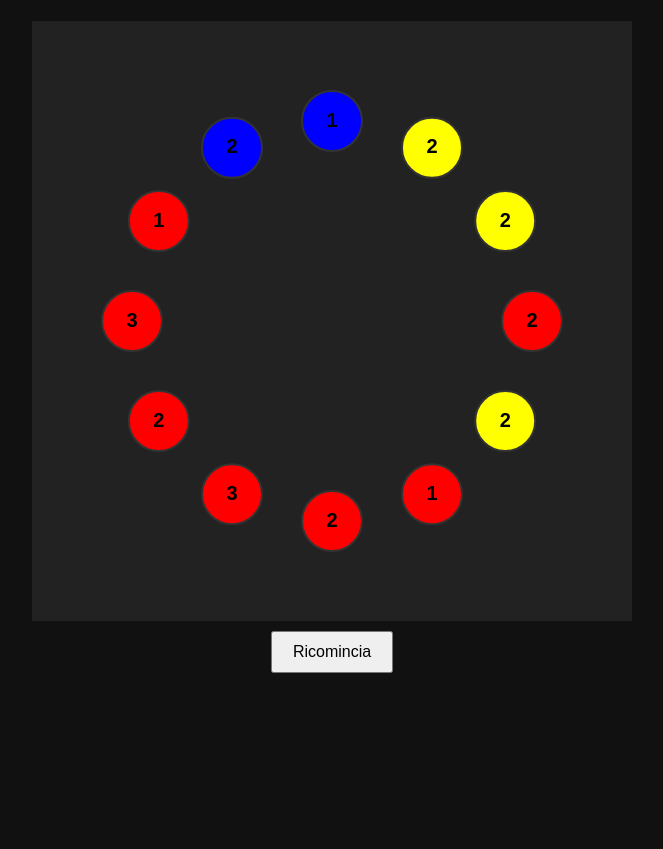
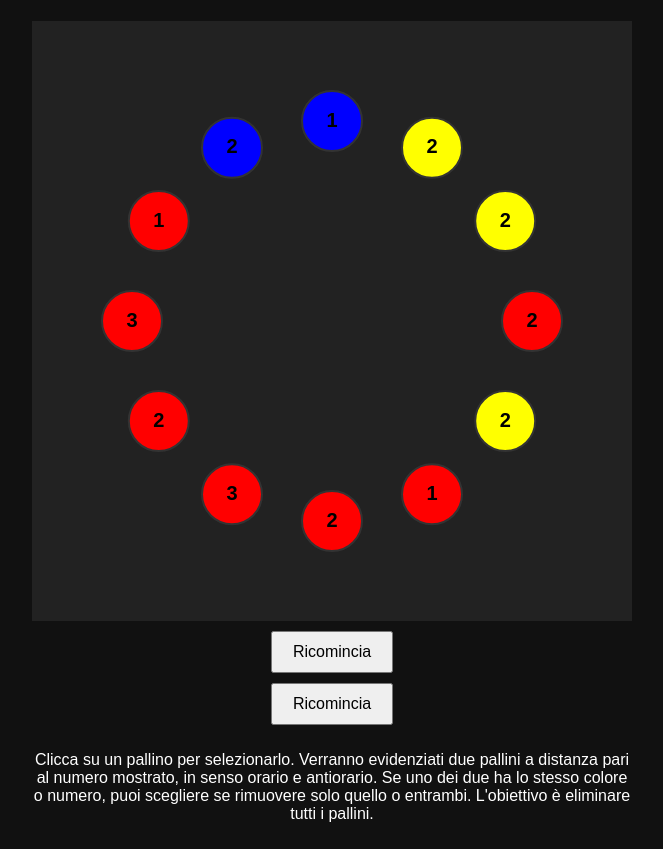
Before and after one commit to ValerioCietto/match3, a plain HTML site: page clock_game.html in a window 1280 px wide. Shown: the part 79-928 px from the top of the page, without its empty margins (308-971 px from the left). Before the commit the page ends 800 px from the top, so only its background shows below. Drawn offline with Linux system fonts and the light colour scheme.

Commit message:
Update clock_game.html

```diff
--- a/clock_game.html
+++ b/clock_game.html
@@ -1,7 +1,7 @@
 <!DOCTYPE html><html lang="it">
 <head>
   <meta charset="UTF-8">
-  <title>Solitario dell'Orologio</title>
+  <title>Solitario dell'Orologio di Carrese</title>
   <style>
     body { margin: 0; background: #111; display: flex; flex-direction: column; align-items: center; color: white; font-family: sans-serif;}
     canvas { background: #222; margin-top: 20px; }
@@ -41,6 +41,16 @@
   </div>
   <div id="controls">
     <button id="restart">Ricomincia</button>
+  </div>
+  <div id="controls">
+  <button id="restart">Ricomincia</button>
+  </div>
+  <div style="max-width: 600px; text-align: center; margin: 10px;">
+    <p>
+      Clicca su un pallino per selezionarlo. Verranno evidenziati due pallini a distanza pari al numero mostrato,
+      in senso orario e antiorario. Se uno dei due ha lo stesso colore o numero, puoi scegliere se rimuovere solo quello o entrambi.
+      L'obiettivo è eliminare tutti i pallini.
+    </p>
   </div>
   <script>
     const canvas = document.getElementById('canvas');
```
